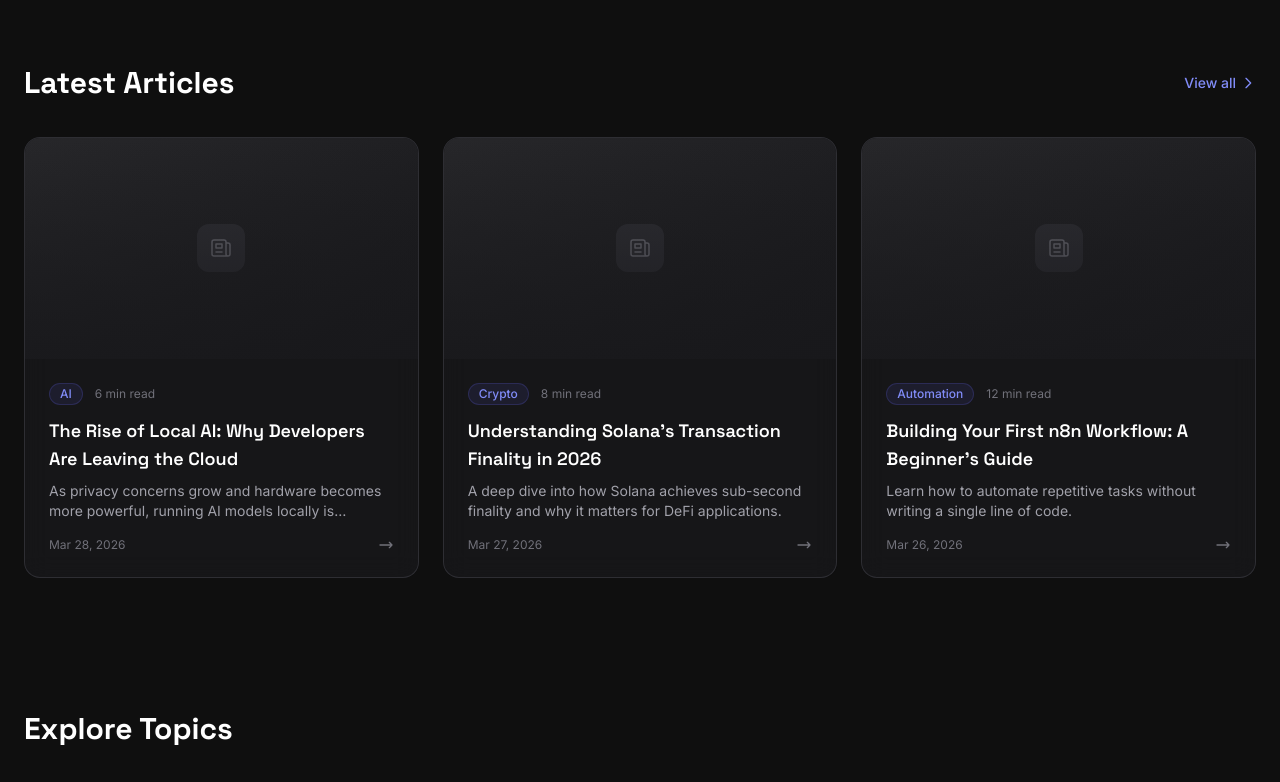
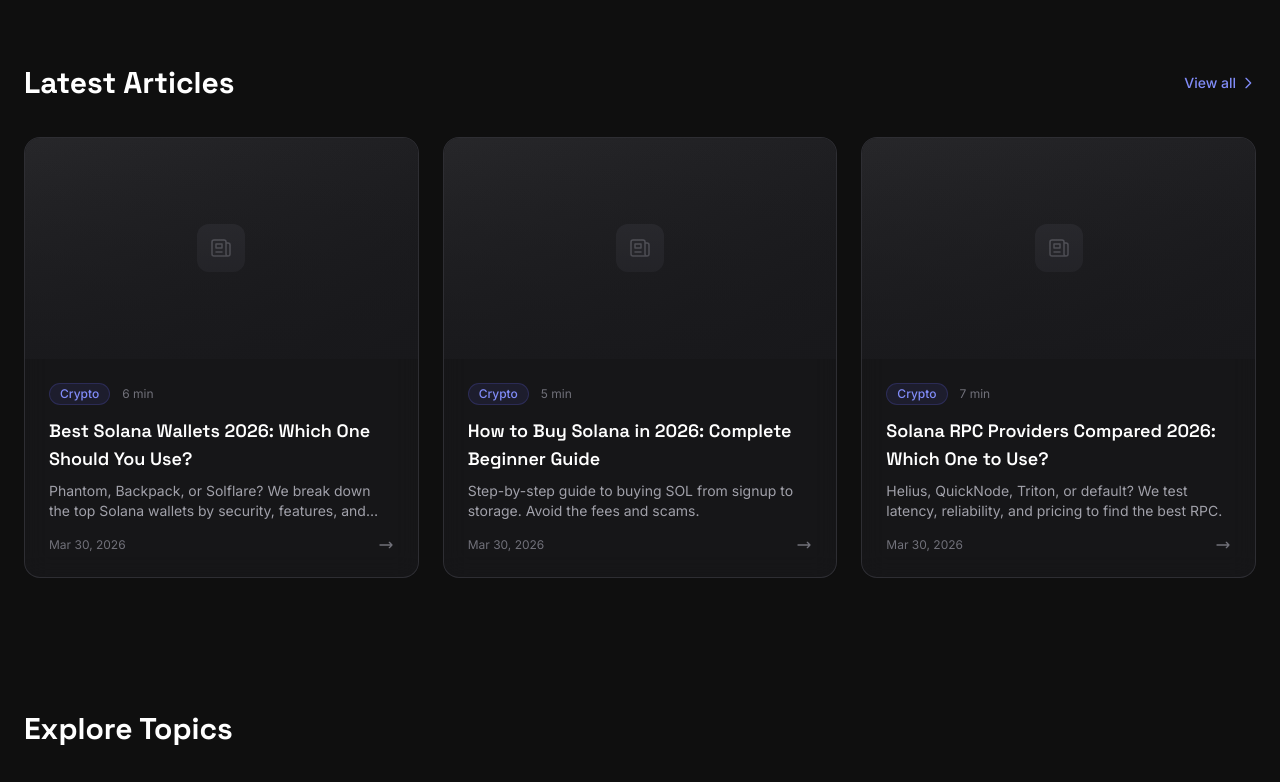
Before and after one commit to kevinthelobster/decryptica, a Next.js app: page / in a window 1280 px wide. Shown: the part 580-1362 px from the top of the page. Built offline with nearby package versions, Linux system fonts and the light colour scheme.

Commit message:
Fix homepage to auto-display latest articles from database

```diff
--- a/app/page.tsx
+++ b/app/page.tsx
@@ -1,38 +1,26 @@
 import Link from "next/link";
 import { Metadata } from "next";
 import SubscribeForm from "./components/SubscribeForm";
+import { articles } from "./data/articles";
 
 export const metadata: Metadata = {
   title: "Decryptica | Technical Intelligence",
   description: "Expert insights on Crypto, AI, and Automation. Stay ahead of the curve with technical intelligence.",
 };
 
-const featuredArticles = [
-  {
-    id: 1,
-    category: "AI",
-    title: "The Rise of Local AI: Why Developers Are Leaving the Cloud",
-    excerpt: "As privacy concerns grow and hardware becomes more powerful, running AI models locally is becoming increasingly viable.",
-    readTime: "6 min read",
-    date: "Mar 28, 2026",
-  },
-  {
-    id: 2,
-    category: "Crypto",
-    title: "Understanding Solana's Transaction Finality in 2026",
-    excerpt: "A deep dive into how Solana achieves sub-second finality and why it matters for DeFi applications.",
-    readTime: "8 min read",
-    date: "Mar 27, 2026",
-  },
-  {
-    id: 3,
-    category: "Automation",
-    title: "Building Your First n8n Workflow: A Beginner's Guide",
-    excerpt: "Learn how to automate repetitive tasks without writing a single line of code.",
-    readTime: "12 min read",
-    date: "Mar 26, 2026",
-  },
-];
+// Get the 3 most recent articles
+const featuredArticles = [...articles]
+  .sort((a, b) => new Date(b.date).getTime() - new Date(a.date).getTime())
+  .slice(0, 3)
+  .map((article) => ({
+    id: article.id,
+    category: article.category === 'crypto' ? 'Crypto' : article.category === 'ai' ? 'AI' : 'Automation',
+    title: article.title,
+    excerpt: article.excerpt,
+    readTime: article.readTime,
+    date: new Date(article.date).toLocaleDateString('en-US', { month: 'short', day: 'numeric', year: 'numeric' }),
+    slug: article.slug,
+  }));
 
 const topics = [
   {
@@ -41,7 +29,7 @@ const topics = [
     description: "Deep dives into blockchain protocols, DeFi strategies, and market analysis.",
     icon: "M13 10V3L4 14h7v7l9-11h-7z",
     color: "from-amber-500 to-orange-600",
-    count: 24,
+    count: articles.filter(a => a.category === 'crypto').length,
   },
   {
     slug: "ai",
@@ -49,7 +37,7 @@ const topics = [
     description: "Stay ahead with insights on LLMs, AI agents, and emerging technology.",
     icon: "M9.75 17L9 20l-1 1h8l-1-1-.75-3M3 13h18M5 17h14a2 2 0 002-2V5a2 2 0 00-2-2H5a2 2 0 00-2 2v10a2 2 0 002 2z",
     color: "from-indigo-500 to-purple-600",
-    count: 31,
+    count: articles.filter(a => a.category === 'ai').length,
   },
   {
     slug: "automation",
@@ -57,7 +45,7 @@ const topics = [
     description: "Tools, workflows, and strategies to automate your work and life.",
     icon: "M4 4v5h.582m15.356 2A8.001 8.001 0 004.582 9m0 0H9m11 11v.01M4.582 9H4.582m0 0a8.001 8.001 0 0115.356-2M15.356 9a8.001 8.001 0 00-15.356 2m15.356-2a8.001 8.001 0 01-15.356 2M12 12l-3 3m0 0l3 3m-3-3v8",
     color: "from-emerald-500 to-teal-600",
-    count: 18,
+    count: articles.filter(a => a.category === 'automation').length,
   },
 ];
 
@@ -120,7 +108,7 @@ export default function IndexPage() {
 
         <div className="grid grid-cols-1 md:grid-cols-3 gap-6">
           {featuredArticles.map((article) => (
-            <article key={article.id} className="article-card group cursor-pointer">
+            <Link key={article.id} href={`/blog/${article.slug}`} className="article-card group cursor-pointer">
               {/* Article Image Placeholder */}
               <div className="aspect-video bg-gradient-to-br from-zinc-800 to-zinc-900 relative overflow-hidden">
                 <div className="absolute inset-0 flex items-center justify-center">
@@ -157,7 +145,7 @@ export default function IndexPage() {
                   </svg>
                 </div>
               </div>
-            </article>
+            </Link>
           ))}
         </div>
       </section>
```
